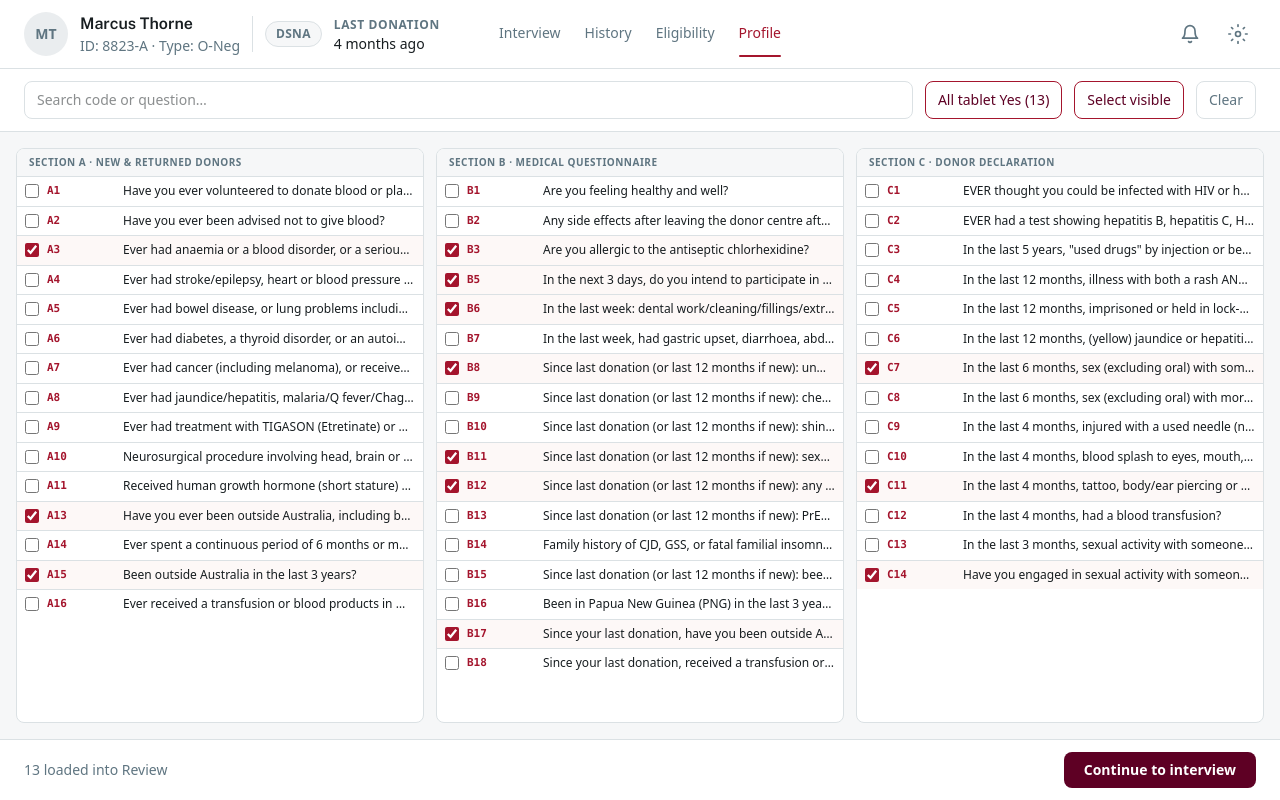
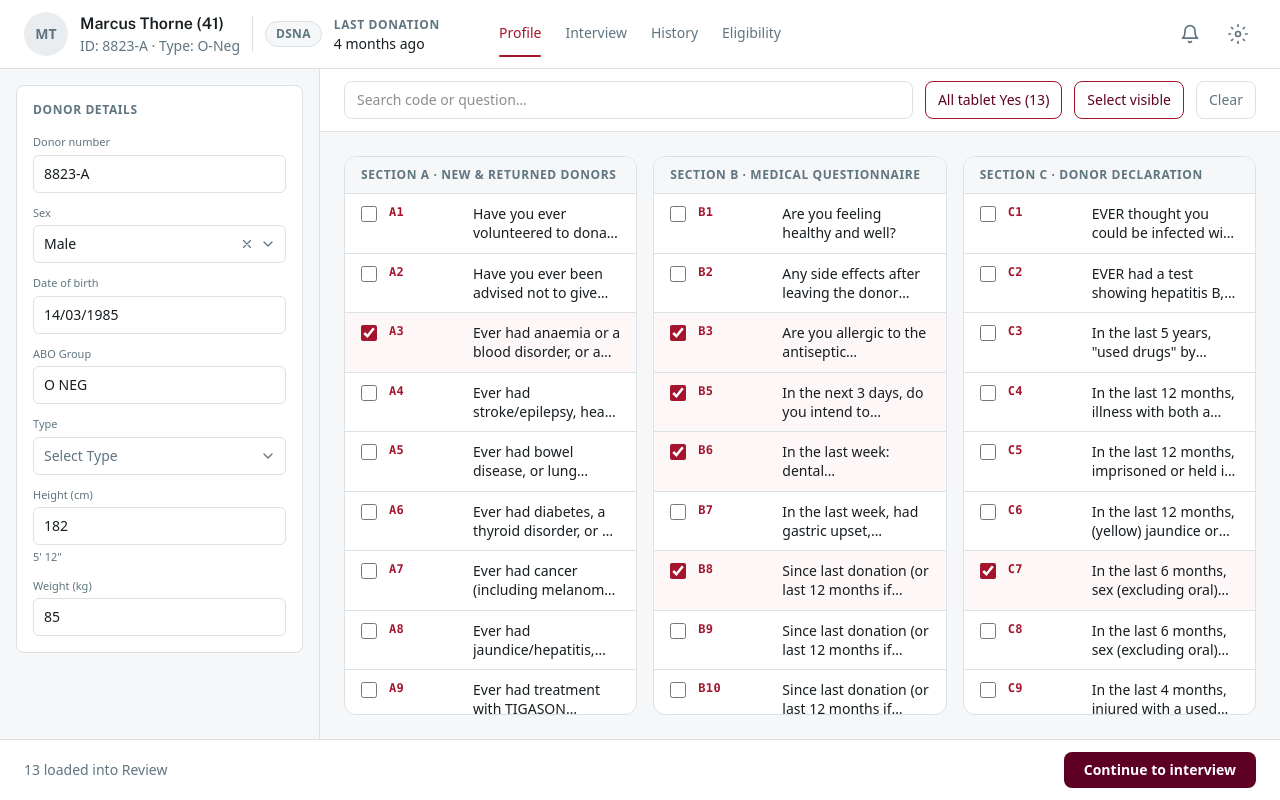
Before and after one commit to cthompson248/elias, a Next.js app: page /interview in a window 1280 px wide. Built offline with nearby package versions, Linux system fonts and the light colour scheme.

Commit message:
profile page

```diff
--- /dev/null
+++ b/src/app/interview/DonorProfilePanel.tsx
@@ -0,0 +1,215 @@
+"use client";
+
+import { useMemo, useState } from "react";
+import {
+  donationTypeOptions,
+  donor,
+  type DonationType,
+  type DonorProfileDetails,
+  type DonorSex,
+} from "./data";
+
+type EditableField = keyof Pick<
+  DonorProfileDetails,
+  | "donorNumber"
+  | "sex"
+  | "donationType"
+  | "heightCm"
+  | "weightKg"
+  | "dateOfBirth"
+  | "aboGroup"
+>;
+
+export function DonorProfilePanel() {
+  const [profile, setProfile] = useState<DonorProfileDetails>(donor.profile);
+
+  function updateField<K extends EditableField>(
+    field: K,
+    value: DonorProfileDetails[K]
+  ) {
+    setProfile((prev) => ({ ...prev, [field]: value }));
+  }
+
+  const heightImperial = useMemo(
+    () => formatHeightImperial(profile.heightCm),
+    [profile.heightCm]
+  );
+
+  return (
+    <div className="flex flex-col gap-4 p-4">
+      <section className="rounded-lg border border-[var(--clinical-outline)] bg-white p-4">
+        <h2 className="text-xs font-semibold uppercase tracking-wider text-[var(--clinical-on-surface-variant)]">
+          Donor details
+        </h2>
+
+        <div className="mt-4 flex flex-col gap-3">
+          <ProfileField label="Donor number">
+            <input
+              type="text"
+              value={profile.donorNumber}
+              onChange={(e) => updateField("donorNumber", e.target.value)}
+              className={profileInputClassName}
+            />
+          </ProfileField>
+
+          <ProfileField label="Sex">
+            <div className="relative">
+              <select
+                value={profile.sex}
+                onChange={(e) =>
+                  updateField("sex", e.target.value as DonorSex | "")
+                }
+                className={`${profileInputClassName} appearance-none pr-14`}
+              >
+                <option value="">Select sex</option>
+                <option value="male">Male</option>
+                <option value="female">Female</option>
+              </select>
+              {profile.sex && (
+                <button
+                  type="button"
+                  aria-label="Clear sex"
+                  onClick={() => updateField("sex", "")}
+                  className="absolute right-8 top-1/2 -translate-y-1/2 text-[var(--clinical-on-surface-variant)] hover:text-[var(--clinical-on-surface)]"
+                >
+                  <ClearIcon className="h-3.5 w-3.5" />
+                </button>
+              )}
+              <ChevronDownIcon className="pointer-events-none absolute right-2.5 top-1/2 h-4 w-4 -translate-y-1/2 text-[var(--clinical-on-surface-variant)]" />
+            </div>
+          </ProfileField>
+
+          <ProfileField label="Date of birth">
+            <input
+              type="text"
+              value={profile.dateOfBirth}
+              onChange={(e) => updateField("dateOfBirth", e.target.value)}
+              placeholder="DD/MM/YYYY"
+              className={profileInputClassName}
+            />
+          </ProfileField>
+
+          <ProfileField label="ABO Group">
+            <input
+              type="text"
+              value={profile.aboGroup}
+              onChange={(e) => updateField("aboGroup", e.target.value)}
+              className={profileInputClassName}
+            />
+          </ProfileField>
+
+          <ProfileField label="Type">
+            <div className="relative">
+              <select
+                value={profile.donationType}
+                onChange={(e) =>
+                  updateField(
+                    "donationType",
+                    e.target.value as DonationType | ""
+                  )
+                }
+                className={`${profileInputClassName} appearance-none pr-8 ${
+                  profile.donationType === ""
+                    ? "text-[var(--clinical-on-surface-variant)]"
+                    : ""
+                }`}
+              >
+                <option value="">Select Type</option>
+                {donationTypeOptions.map((option) => (
+                  <option key={option.id} value={option.id}>
+                    {option.label}
+                  </option>
+                ))}
+              </select>
+              <ChevronDownIcon className="pointer-events-none absolute right-2.5 top-1/2 h-4 w-4 -translate-y-1/2 text-[var(--clinical-on-surface-variant)]" />
+            </div>
+          </ProfileField>
+
+          <ProfileField label="Height (cm)">
+            <input
+              type="text"
+              inputMode="numeric"
+              value={profile.heightCm}
+              onChange={(e) => updateField("heightCm", e.target.value)}
+              className={profileInputClassName}
+            />
+            {heightImperial && (
+              <p className="mt-1 text-[11px] text-[var(--clinical-on-surface-variant)]">
+                {heightImperial}
+              </p>
+            )}
+          </ProfileField>
+
+          <ProfileField label="Weight (kg)">
+            <input
+              type="text"
+              inputMode="numeric"
+              value={profile.weightKg}
+              onChange={(e) => updateField("weightKg", e.target.value)}
+              className={profileInputClassName}
+            />
+          </ProfileField>
+        </div>
+      </section>
+    </div>
+  );
+}
+
+const profileInputClassName =
+  "w-full rounded-md border border-[var(--clinical-outline)] bg-white px-2.5 py-2 text-sm text-[var(--clinical-on-surface)] outline-none focus:border-[var(--clinical-on-surface)] focus:ring-1 focus:ring-[var(--clinical-on-surface)]";
+
+function ProfileField({
+  label,
+  children,
+}: {
+  label: string;
+  children: React.ReactNode;
+}) {
+  return (
+    <div>
+      <label className="mb-1 block text-[11px] font-medium text-[var(--clinical-on-surface-variant)]">
+        {label}
+      </label>
+      {children}
+    </div>
+  );
+}
+
+function formatHeightImperial(heightCm: string): string | null {
+  const cm = Number.parseFloat(heightCm);
+  if (!Number.isFinite(cm) || cm <= 0) return null;
+  const totalInches = cm / 2.54;
+  const feet = Math.floor(totalInches / 12);
+  const inches = Math.round(totalInches % 12);
+  return `${feet}' ${inches}"`;
+}
+
+function ClearIcon({ className }: { className?: string }) {
+  return (
+    <svg
+      className={className}
+      viewBox="0 0 24 24"
+      fill="none"
+      stroke="currentColor"
+      strokeWidth="2"
+      aria-hidden
+    >
+      <path d="M18 6L6 18M6 6l12 12" strokeLinecap="round" />
+    </svg>
+  );
+}
+
+function ChevronDownIcon({ className }: { className?: string }) {
+  return (
+    <svg
+      className={className}
+      viewBox="0 0 24 24"
+      fill="none"
+      stroke="currentColor"
+      strokeWidth="2"
+      aria-hidden
+    >
+      <path d="M6 9l6 6 6-6" strokeLinecap="round" strokeLinejoin="round" />
+    </svg>
+  );
+}
--- a/src/app/interview/InterviewHeader.tsx
+++ b/src/app/interview/InterviewHeader.tsx
@@ -36,7 +36,7 @@ export function InterviewHeader({
         </div>
         <div className="min-w-0 leading-tight">
           <p className="font-[family-name:var(--font-public-sans)] text-base font-semibold">
-            {donor.name}
+            {donor.name} ({donor.profile.age})
           </p>
           <p className="text-sm text-[var(--clinical-on-surface-variant)]">
             ID: {donor.donorId} · Type: {donor.bloodType}
@@ -60,6 +60,17 @@ export function InterviewHeader({
       </div>
 
       <nav className="flex items-center justify-center gap-6">
+        {activeNav === "profile" ? (
+          <span className={navItemClassName(true)}>
+            Profile
+            <NavUnderline />
+          </span>
+        ) : (
+          <Link href="/interview" className={navItemClassName(false)}>
+            Profile
+          </Link>
+        )}
+
         {TAB_NAV.map((tab) => {
           const active = activeNav === tab.id;
           const className = navItemClassName(active);
@@ -94,17 +105,6 @@ export function InterviewHeader({
             </span>
           );
         })}
-
-        {activeNav === "profile" ? (
-          <span className={navItemClassName(true)}>
-            Profile
-            <NavUnderline />
-          </span>
-        ) : (
-          <Link href="/interview" className={navItemClassName(false)}>
-            Profile
-          </Link>
-        )}
       </nav>
 
       <div className="flex items-center justify-end gap-3">
--- a/src/app/interview/data.ts
+++ b/src/app/interview/data.ts
@@ -63,18 +63,51 @@ export interface InterviewQuestion {
   wiDirection?: string;
 }
 
+export type DonorSex = "male" | "female";
+
+export type DonationType = "whole-blood" | "apheresis" | "plasma" | "platelets";
+
+export interface DonorProfileDetails {
+  donorNumber: string;
+  sex: DonorSex | "";
+  donationType: DonationType | "";
+  heightCm: string;
+  weightKg: string;
+  dateOfBirth: string;
+  age: number;
+  aboGroup: string;
+}
+
 export interface Donor {
   name: string;
   donorId: string;
   bloodType: string;
   lastDonation: string;
+  profile: DonorProfileDetails;
 }
+
+export const donationTypeOptions: { id: DonationType; label: string }[] = [
+  { id: "whole-blood", label: "Whole Blood" },
+  { id: "apheresis", label: "Apheresis" },
+  { id: "plasma", label: "Plasma" },
+  { id: "platelets", label: "Platelets" },
+];
 
 export const donor: Donor = {
   name: "Marcus Thorne",
   donorId: "8823-A",
   bloodType: "O-Neg",
   lastDonation: "4 months ago",
+  profile: {
+    donorNumber: "8823-A",
+    sex: "male",
+    donationType: "",
+    heightCm: "182",
+    weightKg: "85",
+    dateOfBirth: "14/03/1985",
+    age: 41,
+    aboGroup: "O NEG",
+  },
 };
 
 /** @deprecated Use filterChecklistQuestions with full bank + review queue ids */
--- a/src/app/interview/page.tsx
+++ b/src/app/interview/page.tsx
@@ -2,6 +2,7 @@
 
 import { useRouter } from "next/navigation";
 import { useMemo, useState } from "react";
+import { DonorProfilePanel } from "./DonorProfilePanel";
 import { InterviewHeader } from "./InterviewHeader";
 import {
   groupBankByCategory,
@@ -91,6 +92,12 @@ export default function InterviewSelectionPage() {
     <div className="flex h-screen flex-col overflow-hidden bg-[var(--clinical-surface)] text-[var(--clinical-on-surface)]">
       <InterviewHeader activeNav="profile" />
 
+      <div className="grid min-h-0 flex-1 grid-cols-4 overflow-hidden">
+        <aside className="col-span-1 min-h-0 overflow-y-auto border-r border-[var(--clinical-outline)] bg-[var(--clinical-surface)]">
+          <DonorProfilePanel />
+        </aside>
+
+        <div className="col-span-3 flex min-h-0 flex-col overflow-hidden">
           <div className="shrink-0 border-b border-[var(--clinical-outline)] bg-white px-6 py-3">
             <div className="flex flex-wrap items-center gap-3">
               <input
@@ -118,18 +125,18 @@ export default function InterviewSelectionPage() {
               No questions match your search.
             </p>
           ) : (
-        <div className="grid min-h-0 flex-1 grid-cols-1 gap-3 overflow-hidden p-4 lg:grid-cols-3">
+            <div className="grid min-h-0 flex-1 grid-cols-1 gap-4 overflow-hidden p-6 lg:grid-cols-3">
               {columnGroups.map((groups, colIndex) => (
                 <div
                   key={colIndex}
-              className="flex min-h-0 flex-col gap-3 overflow-y-auto lg:overflow-hidden"
+                  className="flex min-h-0 flex-col gap-4 overflow-y-auto lg:overflow-hidden"
                 >
                   {groups.map((group) => (
                     <section
                       key={group.category}
-                  className="shrink-0 rounded-lg border border-[var(--clinical-outline)] bg-white lg:min-h-0 lg:flex-1 lg:overflow-hidden lg:flex lg:flex-col"
+                      className="shrink-0 rounded-xl border border-[var(--clinical-outline)] bg-white lg:min-h-0 lg:flex-1 lg:overflow-hidden lg:flex lg:flex-col"
                     >
-                  <h2 className="shrink-0 border-b border-[var(--clinical-outline)] bg-[var(--clinical-surface)] px-3 py-1.5 text-[10px] font-semibold uppercase tracking-wider text-[var(--clinical-on-surface-variant)]">
+                      <h2 className="shrink-0 border-b border-[var(--clinical-outline)] bg-[var(--clinical-surface)] px-4 py-2.5 text-xs font-semibold uppercase tracking-wider text-[var(--clinical-on-surface-variant)]">
                         {group.category}
                       </h2>
                       <ul className="lg:min-h-0 lg:flex-1 lg:overflow-y-auto">
@@ -148,6 +155,8 @@ export default function InterviewSelectionPage() {
               ))}
             </div>
           )}
+        </div>
+      </div>
 
       <footer className="flex shrink-0 items-center justify-between gap-4 border-t border-[var(--clinical-outline)] bg-white px-6 py-3">
         <p className="text-sm text-[var(--clinical-on-surface-variant)]">
@@ -196,7 +205,7 @@ function SelectionRow({
   return (
     <li className="border-b border-[var(--clinical-outline)] last:border-b-0">
       <label
-        className={`flex cursor-pointer items-center gap-2 px-2 py-1.5 transition-colors hover:bg-[var(--clinical-surface)] ${
+        className={`flex cursor-pointer items-start gap-3 px-4 py-2.5 transition-colors hover:bg-[var(--clinical-surface)] ${
           selected ? "bg-[var(--clinical-primary-container)]/60" : ""
         }`}
       >
@@ -204,13 +213,13 @@ function SelectionRow({
           type="checkbox"
           checked={selected}
           onChange={onToggle}
-          className="h-3.5 w-3.5 shrink-0 rounded accent-[var(--clinical-primary)]"
+          className="mt-0.5 h-4 w-4 shrink-0 rounded accent-[var(--clinical-primary)]"
         />
-        <span className="w-[4.25rem] shrink-0 font-mono text-[11px] font-bold text-[var(--clinical-primary)]">
+        <span className="w-[4.5rem] shrink-0 font-mono text-xs font-bold tracking-wide text-[var(--clinical-primary)]">
           {question.code}
         </span>
         <span
-          className="min-w-0 flex-1 truncate text-xs text-[var(--clinical-on-surface)]"
+          className="line-clamp-2 min-w-0 flex-1 text-sm font-medium leading-snug text-[var(--clinical-on-surface)]"
           title={question.question}
         >
           {question.question}
```
Lines whose indentation alone changed are shown as unchanged.
